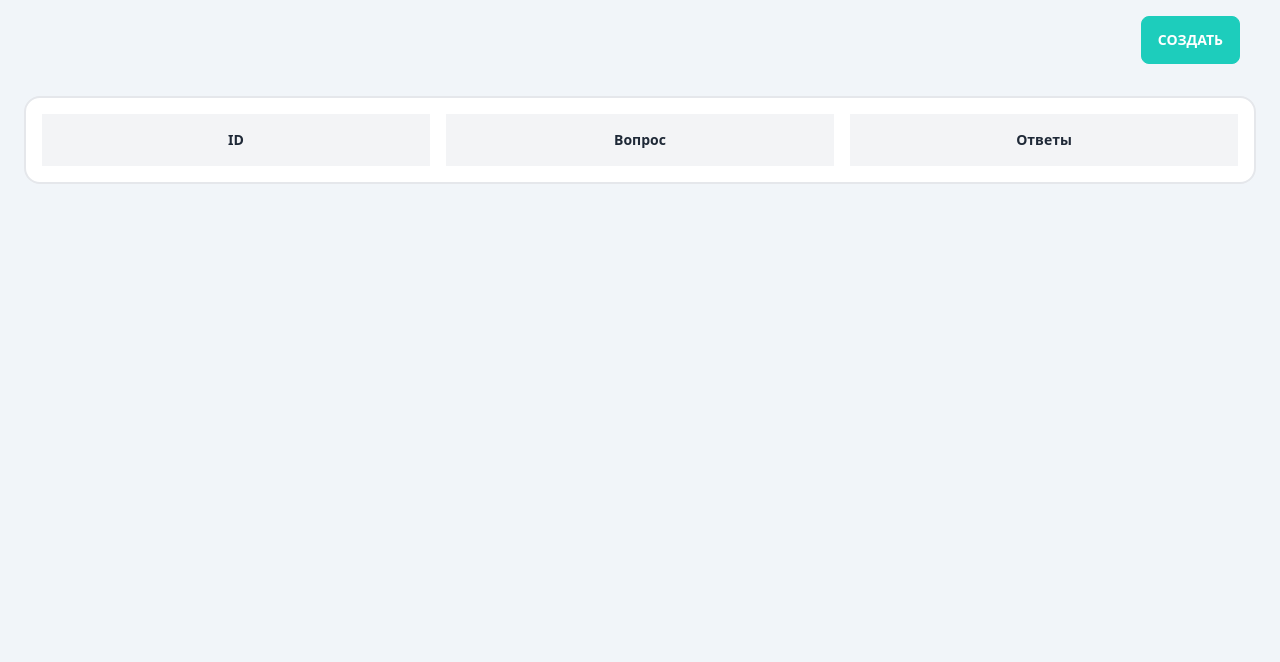
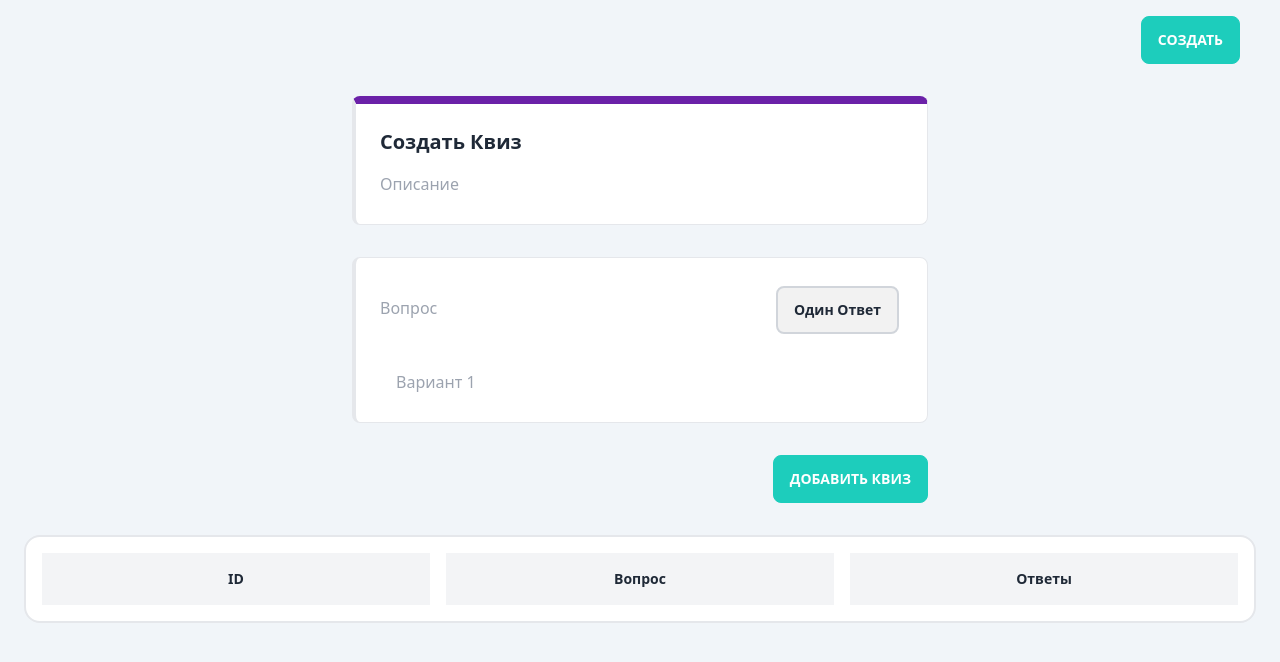
Before and after one commit to MammadovAslan/quiz-form-demo, a React (Vite) app: page / in a window 1280 px wide. Shown: the top 662 px of the page. Built offline with nearby package versions, Linux system fonts and the light colour scheme.

Commit message:
layout fix

```diff
--- a/src/components/Form.tsx
+++ b/src/components/Form.tsx
@@ -44,13 +44,13 @@ const Form: React.FC<FormProps> = ({ data, setData }) => {
   };
 
   return (
-    <form className="form" onSubmit={submitHandler}>
+    <form className="form " onSubmit={submitHandler}>
       <div className="form-header focus-border-left ease-transition bg-white">
         <h2 className="title mb-4">Создать Квиз</h2>
         <input
           type="text"
           placeholder="Описание"
-          className="input custom-input"
+          className="focus-border-bottom ease-transition"
           value={description}
           onChange={(e) => setDescription(e.target.value)}
           onKeyDown={preventSubmit}
--- a/src/components/FormAnswerOptions.tsx
+++ b/src/components/FormAnswerOptions.tsx
@@ -2,8 +2,6 @@ import { useState } from "react";
 import { preventSubmit } from "../utils/formUtils";
 import FormAnswers from "./FormAnswers";
 import { Answer } from "../interfaces/interfaces";
-
-
 
 interface OptionsProps {
   answerType: string;
@@ -39,7 +37,7 @@ const FormAnswerOptions: React.FC<OptionsProps> = ({
         <input
           type="text"
           placeholder="Вопрос"
-          className="input custom-input"
+          className="focus-border-bottom ease-transition"
           onKeyDown={preventSubmit}
           value={question}
           onChange={handleChange}
--- a/src/components/FormAnswers.tsx
+++ b/src/components/FormAnswers.tsx
@@ -1,5 +1,5 @@
 import { useEffect, useState } from "react";
-import { v4 as uuidv4 } from 'uuid';
+import { v4 as uuidv4 } from "uuid";
 
 interface AnswersProps {
   answers: { text: string; isCorrect: boolean }[];
--- a/src/pages/Main.tsx
+++ b/src/pages/Main.tsx
@@ -11,8 +11,8 @@ const Main = () => {
       <button className="btn-main mt-4 mr-4" onClick={() => setShowForm((prev) => !prev)}>
         Создать
       </button>
-      {showForm && <Form data={data} setData={setData} />}
-      {/* <Form data={data} setData={setData} /> */}
+      {/* {showForm && <Form data={data} setData={setData} />} */}
+      <Form data={data} setData={setData} />
       <Table data={data} />
     </div>
   );
--- a/src/styles/global.css
+++ b/src/styles/global.css
@@ -14,7 +14,7 @@
 }
 
 .form {
-  @apply flex flex-col  [&>*]:border [&>*]:border-l-4 gap-8 [&>*]:p-6  [&>*]:rounded-lg;
+  @apply flex flex-col md:w-[36rem] md:self-center [&>*]:border [&>*]:border-l-4 gap-8 [&>*]:p-6  [&>*]:rounded-lg;
 }
 
 .form-header {
@@ -42,7 +42,7 @@
 }
 
 .custom-input {
-  @apply input-bordered w-full max-w-xs h-8 border-l-0 border-r-0 rounded-sm;
+  @apply w-full max-w-xs h-8 border-l-0 border-r-0 rounded-sm;
 }
 
 .btn-main {
--- a/tailwind.config.js
+++ b/tailwind.config.js
@@ -2,8 +2,19 @@
 
 export default {
   content: ["./index.html", "./src/**/*.{js,ts,jsx,tsx}"],
+  mode: "jit",
   theme: {
-    extend: {},
+    extend: {
+      maxWidth: {
+        xs: "20rem",
+        sm: "24rem",
+        md: "28rem",
+        lg: "32rem",
+        xl: "36rem",
+        "2xl": "42rem",
+        "3xl": "48rem",
+      },
+    },
   },
   plugins: [require("daisyui")],
   daisyui: {
```
